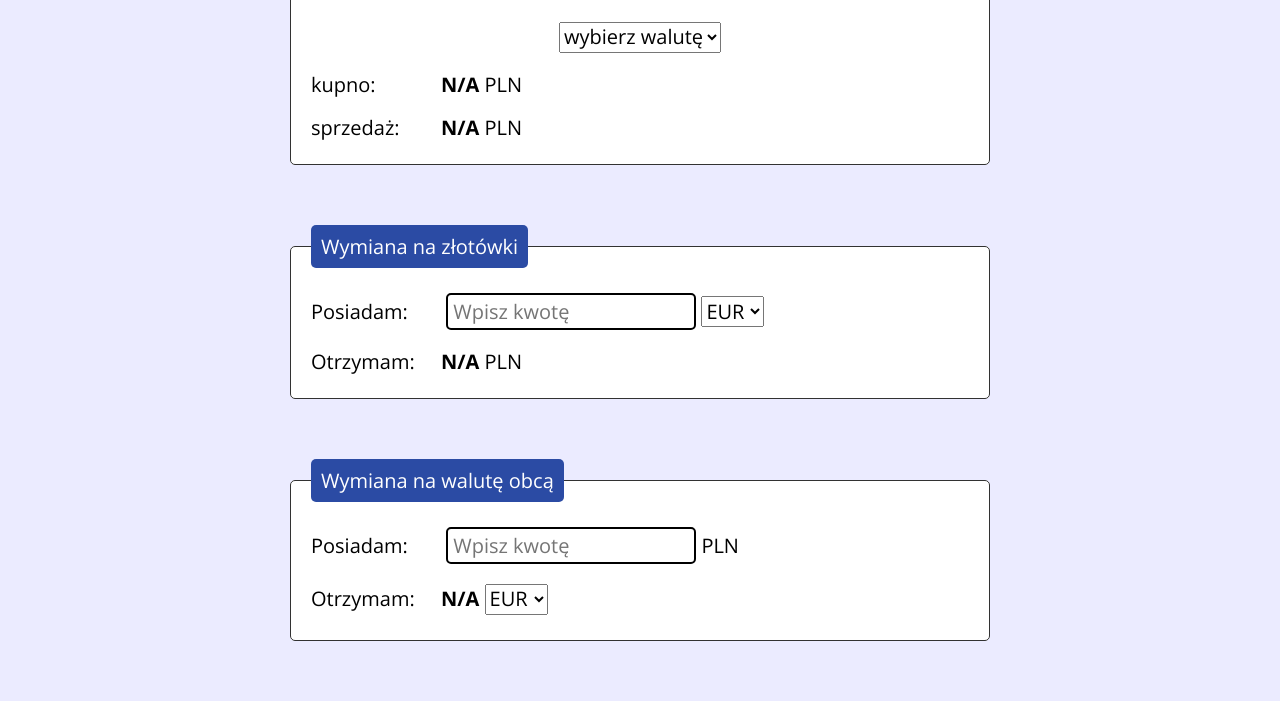
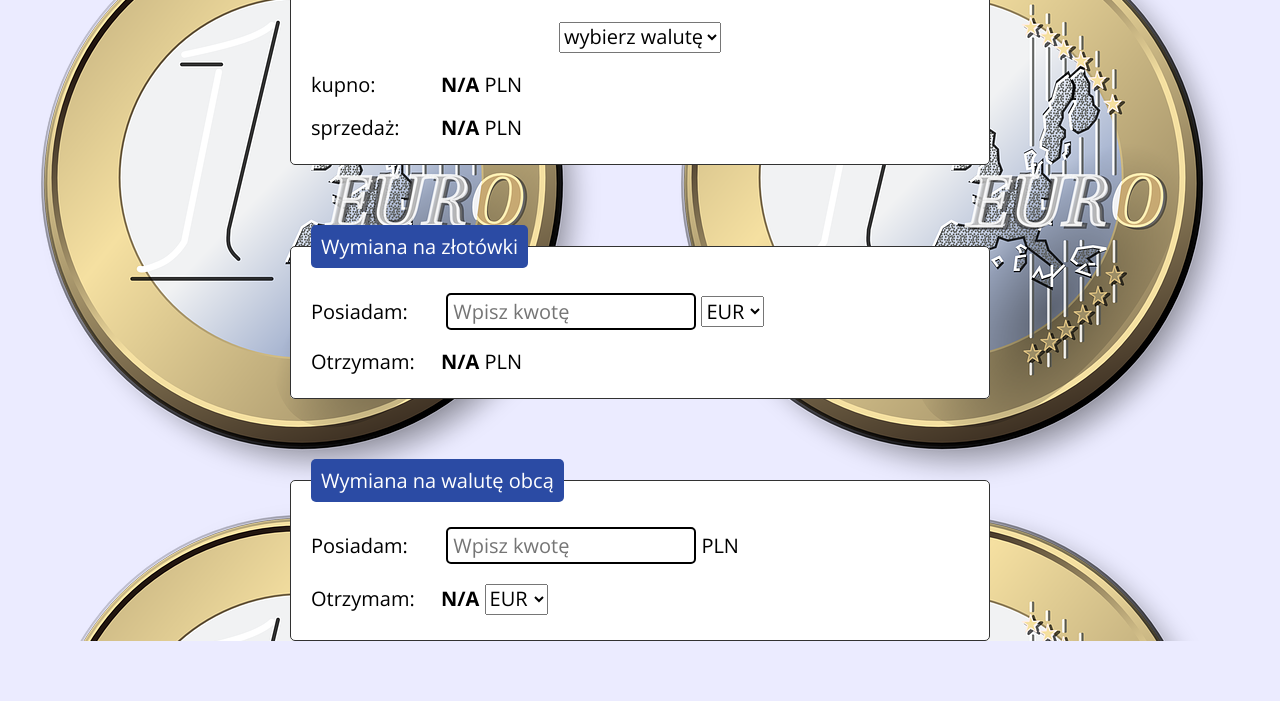
Before and after one commit to kormas/currency-converter, a plain HTML site: page index.html in a window 1280 px wide. Shown: the part 121-822 px from the top of the page. Drawn offline with nearby package versions, Linux system fonts and the light colour scheme.

Commit message:
added background

```diff
--- /dev/null
+++ b/css/background.css
@@ -0,0 +1,3 @@
+.background {
+    background-image: url("../images/background.png");
+}
--- a/index.html
+++ b/index.html
@@ -8,6 +8,7 @@
         integrity="sha512-NhSC1YmyruXifcj/KFRWoC561YpHpc5Jtzgvbuzx5VozKpWvQ+4nXhPdFgmx8xqexRcpAglTj9sIBWINXa8x5w=="
         crossorigin="anonymous" referrerpolicy="no-referrer" />
     <link href="css/style.css" rel="stylesheet">
+    <link href="css/background.css" rel="stylesheet">
     <link href="css/article.css" rel="stylesheet">
     <link href="css/container.css" rel="stylesheet">
     <link href="css/form.css" rel="stylesheet">
@@ -20,6 +21,7 @@
 </head>
 
 <body class="body">
+    <div class="background">
     <article class="article">
         <div class="container">
             <h2 class="container__header">
@@ -79,6 +81,7 @@
             </form>
         </div>
     </article>
+</div>
 </body>
 
 </html>
```
Also changed, not shown: images/background.png (added).
